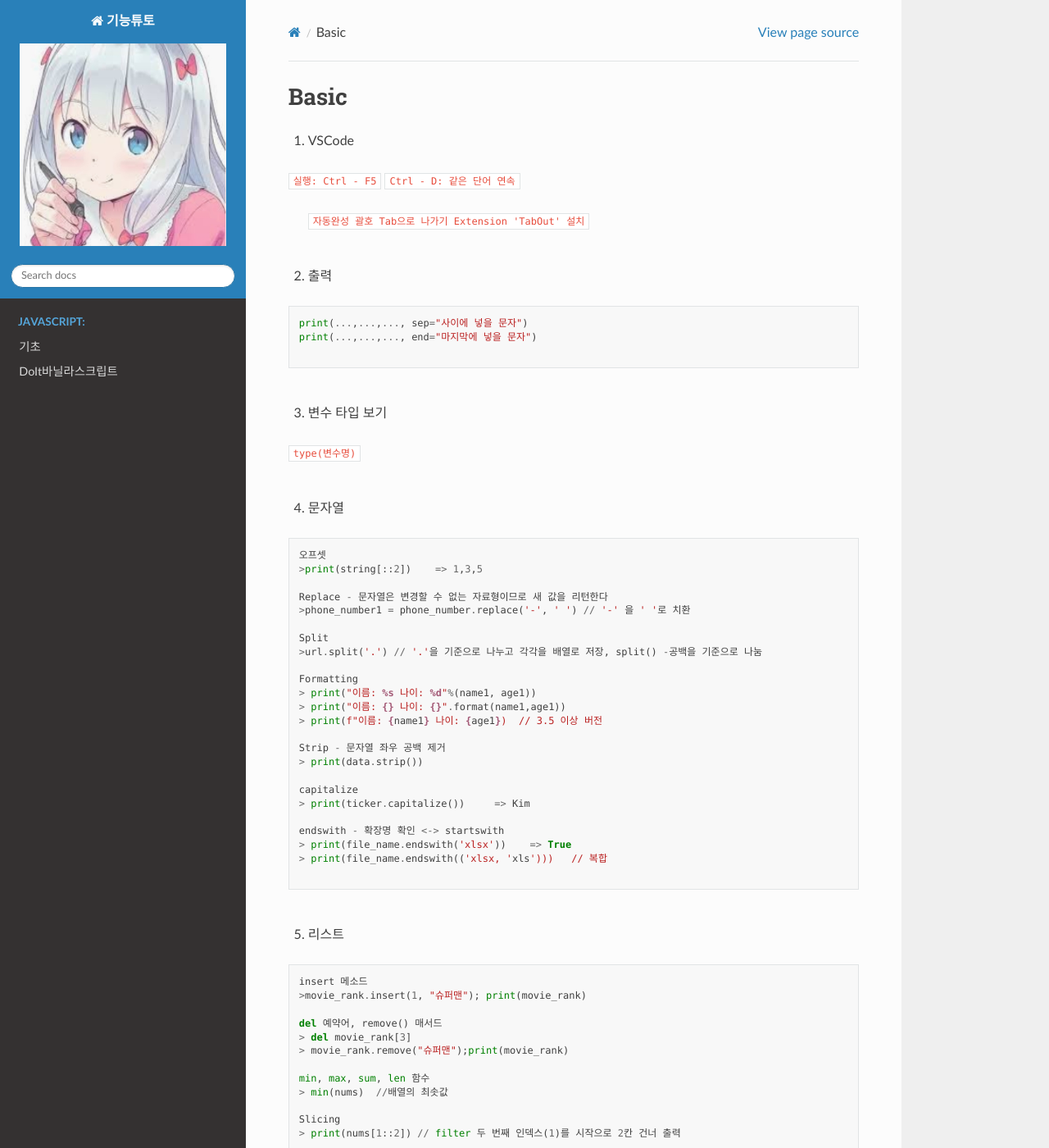
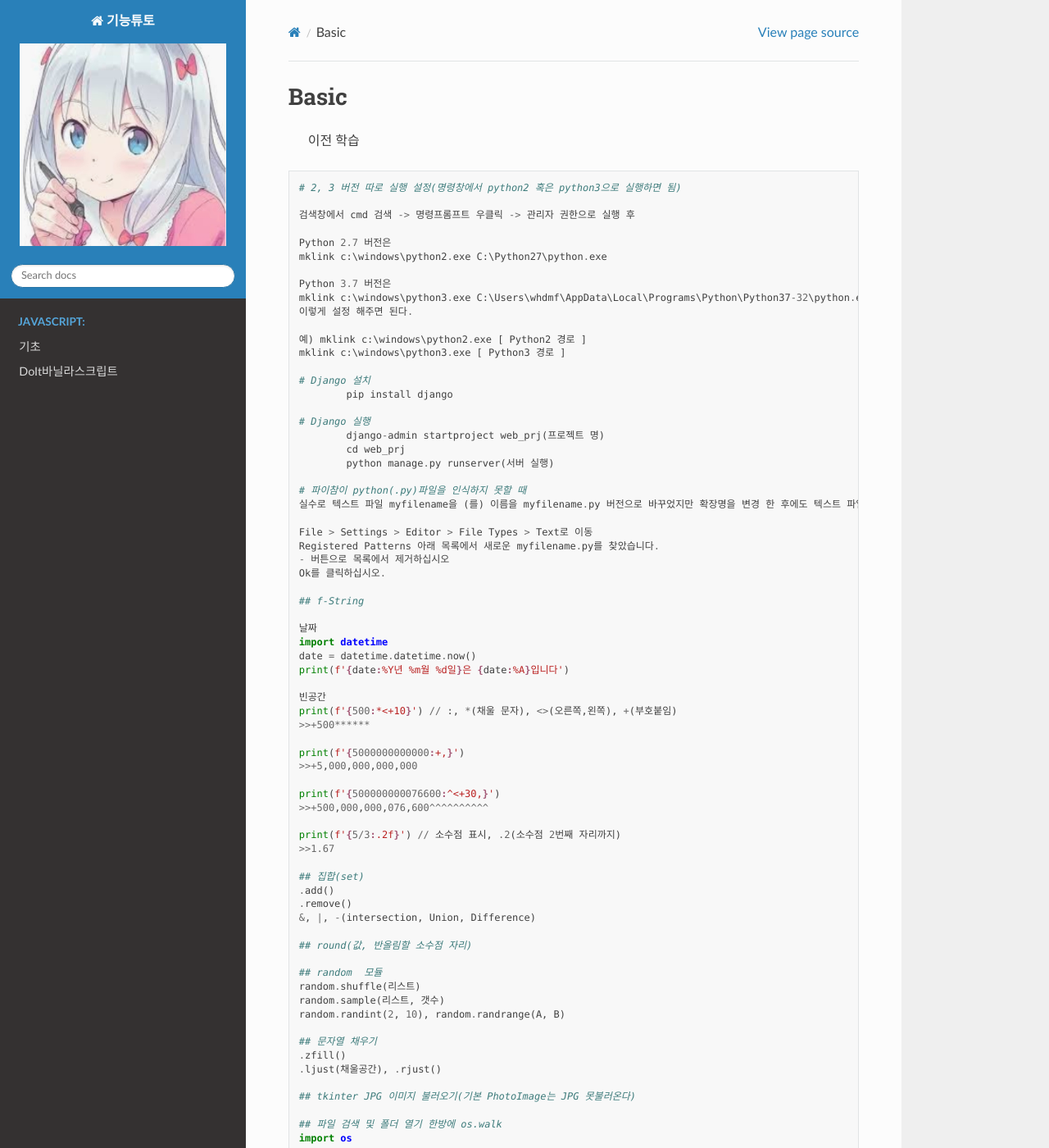
Before and after one commit to lisney/RTD, a Sphinx documentation site: the page built from docs/source/python/basic.md, in a window 1280 px wide and 1400 px high. Shown: the whole window at 82% size. Built offline with Sphinx 7.4.7 and the Read the Docs theme 2.0.0, drawn with Linux system fonts in a browser that asks for light colours; pages that are not in the unit, such as notebooks, are missing from menus; some of the changed text lies outside the part shown.

Commit message:
Update basic.md

````diff
--- a/docs/source/python/basic.md
+++ b/docs/source/python/basic.md
@@ -1,5 +1,142 @@
 Basic
 =======
+
+> 이전 학습
+
+```
+# 2, 3 버전 따로 실행 설정(명령창에서 python2 혹은 python3으로 실행하면 됨)
+
+검색창에서 cmd 검색 -> 명령프롬프트 우클릭 -> 관리자 권한으로 실행 후
+
+Python 2.7 버전은
+mklink c:\windows\python2.exe C:\Python27\python.exe
+
+Python 3.7 버전은
+mklink c:\windows\python3.exe C:\Users\whdmf\AppData\Local\Programs\Python\Python37-32\python.exe
+이렇게 설정 해주면 된다.
+
+예) mklink c:\windows\python2.exe [ Python2 경로 ]
+mklink c:\windows\python3.exe [ Python3 경로 ]
+
+# Django 설치
+	pip install django
+
+# Django 실행
+	django-admin startproject web_prj(프로젝트 명)
+	cd web_prj
+	python manage.py runserver(서버 실행)
+
+# 파이참이 python(.py)파일을 인식하지 못할 때
+실수로 텍스트 파일 myfilename을 (를) 이름을 myfilename.py 버전으로 바꾸었지만 확장명을 변경 한 후에도 텍스트 파일 형식을 유지했습니다.
+
+File > Settings > Editor > File Types > Text로 이동
+Registered Patterns 아래 목록에서 새로운 myfilename.py를 찾았습니다.
+- 버튼으로 목록에서 제거하십시오
+Ok를 클릭하십시오.
+
+## f-String
+
+날짜
+import datetime
+date = datetime.datetime.now()
+print(f'{date:%Y년 %m월 %d일}은 {date:%A}입니다')
+
+빈공간
+print(f'{500:*<+10}') // :, *(채울 문자), <>(오른쪽,왼쪽), +(부호붙임)
+>>+500******
+
+print(f'{5000000000000:+,}')
+>>+5,000,000,000,000
+
+print(f'{500000000076600:^<+30,}')
+>>+500,000,000,076,600^^^^^^^^^^
+
+print(f'{5/3:.2f}') // 소수점 표시, .2(소수점 2번째 자리까지)
+>>1.67
+
+## 집합(set)
+.add()
+.remove()
+&, |, -(intersection, Union, Difference)
+
+## round(값, 반올림할 소수점 자리)
+
+## random  모듈
+random.shuffle(리스트)
+random.sample(리스트, 갯수)
+random.randint(2, 10), random.randrange(A, B)
+
+## 문자열 채우기
+.zfill()
+.ljust(채울공간), .rjust()
+
+## tkinter JPG 이미지 불러오기(기본 PhotoImage는 JPG 못불러온다)
+
+## 파일 검색 및 폴더 열기 한방에 os.walk
+import os
+
+for root, dirs, files in os.walk(r'c:\users\3dprinter\desktop\files'):
+    for file in files:
+        if 'ply' in file:
+            print(file, root)
+            os.startfile(root)
+
+## Django 로컬 서버 휴대폰에서 열기
+settings.py
+ALLOWED_HOSTS =['192.168.1.200'] 또는 IP 주소가 무엇이든.
+==서버 주소는 데스크탑의 주소를 사용한다(ipconfig로 확인가능)
+
+## 한 줄 서버
+index.html 이 있는 폴더에 가서
+	python -m http.server 실행
+Address already in use 이라는 에러가 난다면, 다른 포트번호를 입력
+	python -m http.server 8080
+
+## 파이썬 심플 서버
+import http.server
+import socketserver
+
+handler = http.server.SimpleHTTPRequestHandler
+
+with socketserver.TCPServer(('',8080),handler) as httpd:
+    print('Server listening on port 8080')
+    httpd.serve_forever()
+
+## 명령행으로 프로그램 인자값 받기 - sys.argv
+어느 언어나 프로그램 실행시 명령행을 통해 필요한 인자값(Arguments Value)을 받을 수 있는 방법을 제공합니다. 자바나 C언어 등 에서도 main 메서드를 통해 명령행 매개변수를 받는 방법을 제공하는것과 같습니다.
+
+파이썬에는 명령행을 받기위해 sys 라이브러리를 import 해주어야 합니다.
+import sys
+
+sys.argv 는 배열입니다. sys.argv[0]에는 기본적으로 python 실행파일의 경로가 담겨있기 때문에 sys.argv 배열의 길이는 기본적으로 1입니다.
+
+print(len(sys.argv))
+print(sys.argv[0])
+
+## Emmet 언어설정
+Ctrl + ,
+검색에 emmet 한 후
+Edit in setting.json에서
+
+"emmet.extensionsPath": "c:/lee"
+
+한 후
+
+해당 폴더에
+snippets.json 파일을 생성 후
+
+{
+       "variables": {
+           "lang": "ko"
+       },
+       "html": {
+           "snippets": {
+               "!": "!!!+html[lang=${lang}]>(head>meta[charset=UTF-8]+title{Document})+body"
+           }
+       }
+}
+
+```
 
 1. VSCode
 
````
